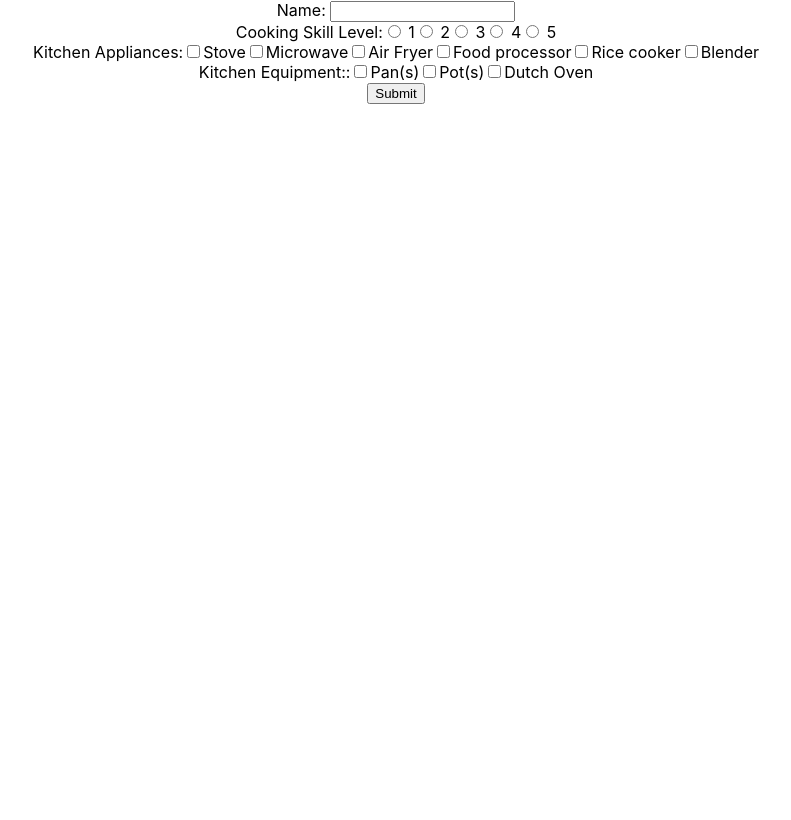
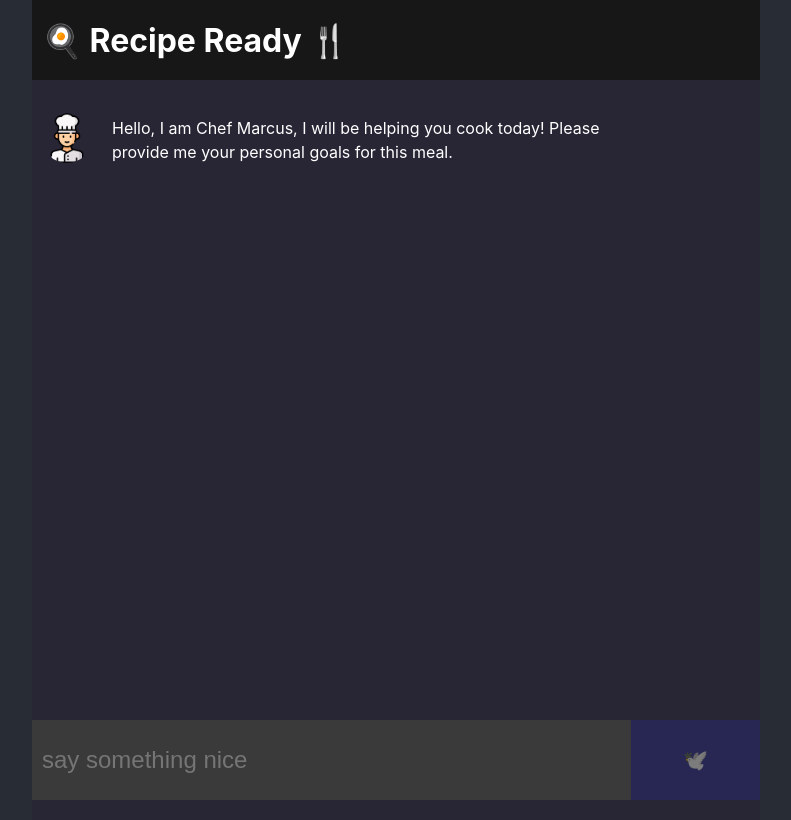
Before and after one commit to Quienten/recipe-ready, a React (Create React App) app in the folder client/: page / in a window 1280 px wide. Shown: the whole page, without its empty margins (244-1035 px from the left). Built offline with nearby package versions, Linux system fonts and the light colour scheme.

Commit message:
Implement starter chat front end.

```diff
--- /dev/null
+++ b/client/src/AIChat.jsx
@@ -0,0 +1,32 @@
+import ChatMessage from "./ChatMessage";
+import {useState} from "react";
+import PromptForm from "./PromptForm";
+
+function AIChat() {
+    const [formValue, setFormValue] = useState('');
+
+    function sendMessage() {
+
+    }
+
+    return (<>
+        <main>
+
+            <ChatMessage key={1} message={{text:"Hello, I am Chef Marcus, I will be helping you cook today! Please provide me your personal goals for this meal.", type:"ai"}} />
+
+            <span></span>
+
+        </main>
+
+
+        <form onSubmit={sendMessage}>
+
+            <input value={formValue} onChange={(e) => setFormValue(e.target.value)} placeholder="say something nice" />
+
+            <button type="submit" disabled={!formValue}>🕊️</button>
+
+        </form>
+    </>)
+}
+
+export default AIChat
--- a/client/src/App.css
+++ b/client/src/App.css
@@ -1,38 +1,166 @@
+body {
+  background-color: #282c34;
+}
+
 .App {
+  text-align: center;
+  max-width: 728px;
+  margin: 0 auto;
+}
+
+.App header {
+  background-color: #181717;
+  height: 10vh;
+  min-height: 50px;
+  color: white;
+  position: fixed;
+  width: 100%;
+  max-width: 728px;
+  top: 0;
+  display: flex;
+  align-items: center;
+  justify-content: space-between;
+  z-index: 99;
+  padding: 10px;
+  box-sizing: border-box;
+}
+
+.App section {
+  display: flex;
+  flex-direction: column;
+  justify-content: center;
+  min-height: 100vh;
+  background-color: rgb(40, 37, 53);
+}
+
+main {
+  padding: 10px;
+  height: 80vh;
+  margin: 10vh 0 10vh;
+  overflow-y: scroll;
+  display: flex;
+  flex-direction: column;
+}
+
+main::-webkit-scrollbar {
+  width: 0.25rem;
+}
+
+main::-webkit-scrollbar-track {
+  background: #1e1e24;
+}
+
+main::-webkit-scrollbar-thumb {
+  background: #6649b8;
+}
+
+form {
+  height: 10vh;
+  position: fixed;
+  bottom: 0;
+  background-color: rgb(24, 23, 23);
+  width: 100%;
+  max-width: 728px;
+  display: flex;
+  font-size: 1.5rem;
+}
+
+form button {
+  width: 20%;
+  background-color: rgb(56, 56, 143);
+}
+
+
+input {
+  line-height: 1.5;
+  width: 100%;
+  font-size: 1.5rem;
+  background: rgb(58, 58, 58);
+  color: white;
+  outline: none;
+  border: none;
+  padding: 0 10px;
+}
+
+button {
+  background-color: #282c34; /* Green */
+  border: none;
+  color: white;
+  padding: 15px 32px;
+  text-align: center;
+  text-decoration: none;
+  display: inline-block;
+  cursor: pointer;
+  font-size: 1.25rem;
+}
+
+button:disabled {
+  opacity: 0.5;
+  cursor: not-allowed;
+}
+
+
+.sign-in {
+  color: #282c34;
+  background: white;
+  max-width: 400px;
+  margin: 0 auto;
+}
+
+
+
+
+ul, li {
+  text-align: left;
+  list-style: none;
+}
+
+p {
+  max-width: 500px;
+  margin-bottom: 12px;
+  line-height: 24px;
+  padding: 10px 20px;
+  border-radius: 25px;
+  position: relative;
+  color: white;
   text-align: center;
 }
 
-.App-logo {
-  height: 40vmin;
-  pointer-events: none;
+.message {
+  display: flex;
+  align-items: center;
 }
 
-@media (prefers-reduced-motion: no-preference) {
-  .App-logo {
-    animation: App-logo-spin infinite 20s linear;
-  }
+
+.sent {
+  flex-direction: row-reverse;
 }
 
-.App-header {
-  background-color: #282c34;
-  min-height: 100vh;
-  display: flex;
-  flex-direction: column;
-  align-items: center;
-  justify-content: center;
-  font-size: calc(10px + 2vmin);
+.sent p {
   color: white;
+  background: #0b93f6;
+  align-self: flex-end;
+}
+.received p {
+  background: #e5e5ea;
+  color: black;
 }
 
-.App-link {
-  color: #61dafb;
+img {
+  width: 40px;
+  height: 40px;
+  border-radius: 50%;
+  margin: 2px 5px;
 }
 
-@keyframes App-logo-spin {
-  from {
-    transform: rotate(0deg);
-  }
-  to {
-    transform: rotate(360deg);
-  }
+.ai p {
+  text-align: left;
 }
+
+.user p {
+  text-align: right;
+}
+
+.chef {
+  transform: scale(1.25);
+}
--- a/client/src/App.jsx
+++ b/client/src/App.jsx
@@ -1,7 +1,7 @@
 import React from "react";
-import logo from './logo.svg';
 import './App.css';
-import PromptForm from "./PromptForm";
+import PromptForm from "./PromptForm"
+import AIChat from "./AIChat"
 
 const CHAT_GPT_ON = false
 
@@ -23,24 +23,13 @@ function App() {
 
   return (
     <div className="App">
-      {/*<header className="App-header">*/}
-      {/*  <img src={logo} className="App-logo" alt="logo" />*/}
-      {/*  <p>{!data ? "Loading..." : data}</p>*/}
-      {/*  <a*/}
-      {/*    className="App-link"*/}
-      {/*    href="https://reactjs.org"*/}
-      {/*    target="_blank"*/}
-      {/*    rel="noopener noreferrer"*/}
-      {/*  >*/}
-      {/*    Learn React*/}
-      {/*  </a>*/}
-      {/*</header>*/}
-      <header>
+        <header>
+            <h1>🍳 Recipe Ready 🍴</h1>
+        </header>
 
-      </header>
-      <main>
-        <PromptForm></PromptForm>
-      </main>
+        <section>
+            <AIChat></AIChat>
+        </section>
     </div>
   );
 }
--- /dev/null
+++ b/client/src/ChatMessage.jsx
@@ -0,0 +1,14 @@
+import chef_icon from './chef.png';
+
+function ChatMessage(props) {
+    const { text, type} = props.message;
+
+    return (<>
+        <div className={`message ${type}`}>
+            <img src={chef_icon} className={`chef`}/>
+            <p>{text}</p>
+        </div>
+    </>)
+}
+
+export default ChatMessage
--- a/client/src/PromptForm.jsx
+++ b/client/src/PromptForm.jsx
@@ -29,7 +29,7 @@ function PromptForm() {
                 Blender
             </label>
             <br/>
-            <label> Kitchen Equipment::
+            <label> Kitchen Equipment:
                 <input type="checkbox"/>
                 Pan(s)
                 <input type="checkbox"/>
```
Also changed, not shown: client/src/chef.png (added).
